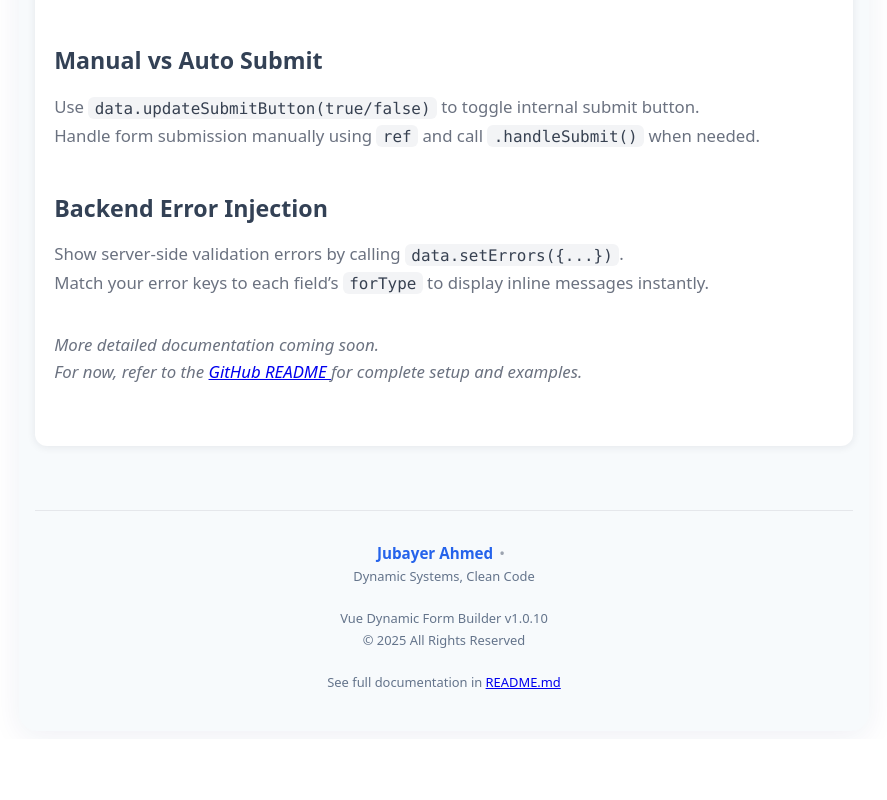
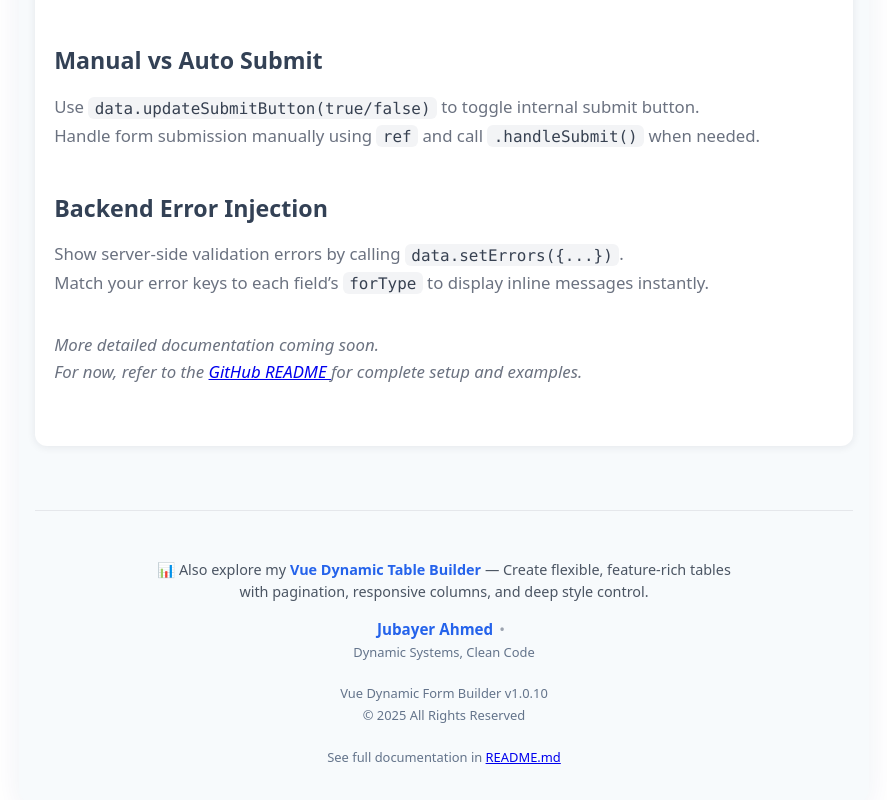
Before and after one commit to jubayer11/vue-dynamic-form-builder, a Vue app: page / in a window 1280 px wide. Shown: the part 9924-10724 px from the top of the page, without its empty margins (196-1083 px from the left). Before the commit the page ends 10663 px from the top, so only its background shows below. Built offline with nearby package versions, Linux system fonts and the light colour scheme.

Commit message:
docs: update README and demo and bump version to 1.0.1

```diff
--- a/src/demo/App.vue
+++ b/src/demo/App.vue
@@ -84,6 +84,14 @@
     </main>
 
     <footer class="dfdemo__footer">
+      <div class="footer-promo">
+        📊 Also explore my
+        <a href="https://github.com/jubayer11/vue-dynamic-table-builder" target="_blank" rel="noopener">
+          Vue Dynamic Table Builder
+        </a>
+        — Create flexible, feature-rich tables with pagination, responsive columns, and deep style control.
+      </div>
+
       <div class="dfdemo__branding">
         <a class="dfdemo__author" href="https://jubayerahmed.com/" target="_blank"> <strong>Jubayer Ahmed</strong> </a>
         <span>•</span>
@@ -244,6 +252,21 @@ html, body {
   font-size: 0.85em;
 }
 
+.footer-promo {
+  margin: 1rem auto;
+  max-width: 600px;
+  font-size: 0.9rem;
+  color: #4b5563;
+  line-height: 1.5;
+}
+.footer-promo a {
+  color: #2563eb;
+  font-weight: 600;
+  text-decoration: none;
+}
+.footer-promo a:hover {
+  text-decoration: underline;
+}
 /* ====== Animations ====== */
 @keyframes fadeIn {
   0% { opacity: 0; transform: translateY(20px); }
```
Also changed, not shown: 2 other files (tests, documents, lock files or other folders).
